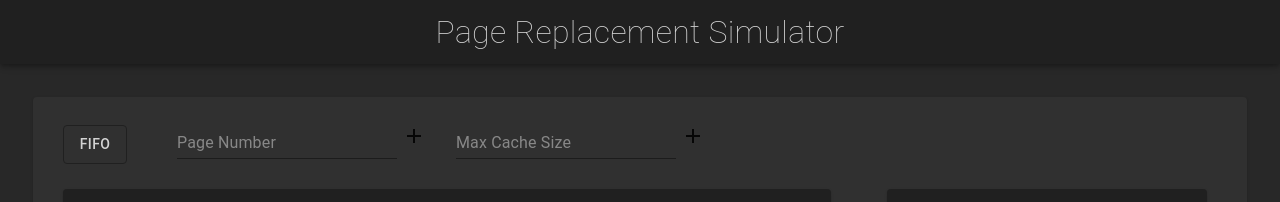
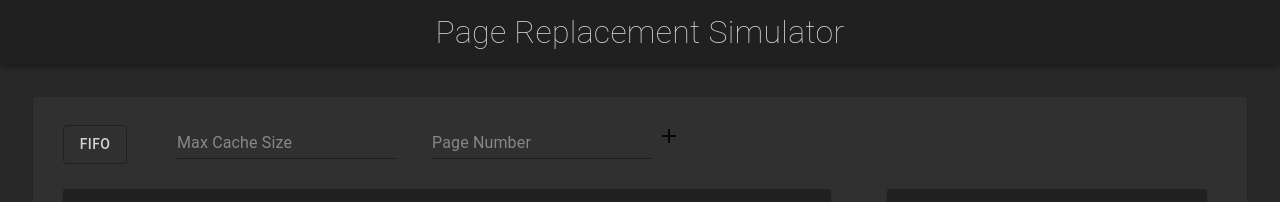
Before and after one commit to jacobabahn/PageReplacementSimulator, a React (Create React App) app in the folder simulator/: page / in a window 1280 px wide. Shown: the top 202 px of the page. Built offline with nearby package versions, Linux system fonts and the light colour scheme.

Commit message:
Added ability to input page number with the enter key

```diff
--- a/simulator/src/components/Main.js
+++ b/simulator/src/components/Main.js
@@ -1,7 +1,7 @@
 import React, { useState } from 'react'
 import { makeStyles } from "@material-ui/core/styles"
 import AddIcon from '@material-ui/icons/Add'
-import { Input, TableCell, Table, TableRow, TableHead, Card, CardContent, Button, Menu, MenuItem } from '@material-ui/core'
+import { Input, TableCell, Table, TableRow, TableHead, Card, Button, Menu, MenuItem, InputLabel } from '@material-ui/core'
 
 import Calculations from './Calculations'
 
@@ -12,7 +12,7 @@ let rowCount = 0
 let numHits = 0
 let capMiss = 0
 let compMiss = 0
-let maxCacheLen = 5
+// let maxCacheLen = 5
 let cacheLen = 0
 let policy = 'FIFO'
 
@@ -88,8 +88,9 @@ const Main = () => {
         setAnchorEl(null)
     }
 
-    const updateMaxCacheSize = () => {
-        maxCacheLen = inputCacheSize
+    const updateMaxCacheSize = (event) => {
+        setInputCacheSize(event)
+        // maxCacheLen = inputCacheSize
     }
 
     const updateRows = () => {
@@ -147,7 +148,7 @@ const Main = () => {
             }
 
             // FIFO cache replacement when the cache is full
-            if (cache[cache.length -  1].length >= maxCacheLen && policy === 'FIFO') {
+            if (cache[cache.length -  1].length >= inputCacheSize && policy === 'FIFO') {
                 hits.push("Capacity Miss")
                 temp = prevVal.concat([newVal])
                 temp[temp.length - 2] = temp[temp.length - 2] + ', '
@@ -156,7 +157,7 @@ const Main = () => {
                 capMiss++
             }
             // LIFO cache replacement when the cache is full
-            else if (cache[cache.length - 1].length >= maxCacheLen && policy === 'LIFO') {
+            else if (cache[cache.length - 1].length >= inputCacheSize && policy === 'LIFO') {
                 hits.push("Capacity Miss")
                 let copy = prevVal.slice()
                 copy.shift()
@@ -165,7 +166,7 @@ const Main = () => {
                 capMiss++
             }
             // LRU cache replacement when the cache is full
-            else if (cache[cache.length - 1].length >= maxCacheLen && policy === 'LRU') {
+            else if (cache[cache.length - 1].length >= inputCacheSize && policy === 'LRU') {
                 hits.push("Capacity Miss")
                 capMiss++
 
@@ -203,10 +204,6 @@ const Main = () => {
 
     }
 
-    const ye = () => {
-        alert("I have been clicked!")
-    }
-
     const classes = useStyles()
 
     return(
@@ -229,12 +226,13 @@ const Main = () => {
                     <MenuItem className={classes.btnInput} onClick={() => updatePolicy('LRU')}>LRU</MenuItem>
                 </Menu>
 
-                <Input className={classes.input} value={inputPage} onChange={(event) => setInputPage(event.target.value)} placeholder="Page Number" label="Page" />
+                <Input className={classes.input} value={inputCacheSize} onChange={(event) => updateMaxCacheSize(event.target.value)} placeholder="Max Cache Size" label="MaxCache" />
+                {/* <input value={inputPage} onChange={(event) => setInputPage(event.target.value)} label="Page" /> */}
+                {/* <AddIcon className={classes.plusBtn} onClick={() => updateMaxCacheSize()}/> */}
+
+                <Input className={classes.input} value={inputPage} onChange={(event) => setInputPage(event.target.value)} onKeyDown={(event) => event.key === 'Enter' ? updateRows() : console.log('Not Enter')} placeholder="Page Number" label="Page" />
                 <AddIcon className={classes.plusBtn} onClick={() => updateRows()}/>
 
-                <Input className={classes.input} value={inputCacheSize} onChange={(event) => setInputCacheSize(event.target.value)} placeholder="Max Cache Size" label="MaxCache" />
-                {/* <input value={inputPage} onChange={(event) => setInputPage(event.target.value)} label="Page" /> */}
-                <AddIcon className={classes.plusBtn} onClick={() => updateMaxCacheSize()}/>
             </div>
 
             <Table className={classes.table}>
```
